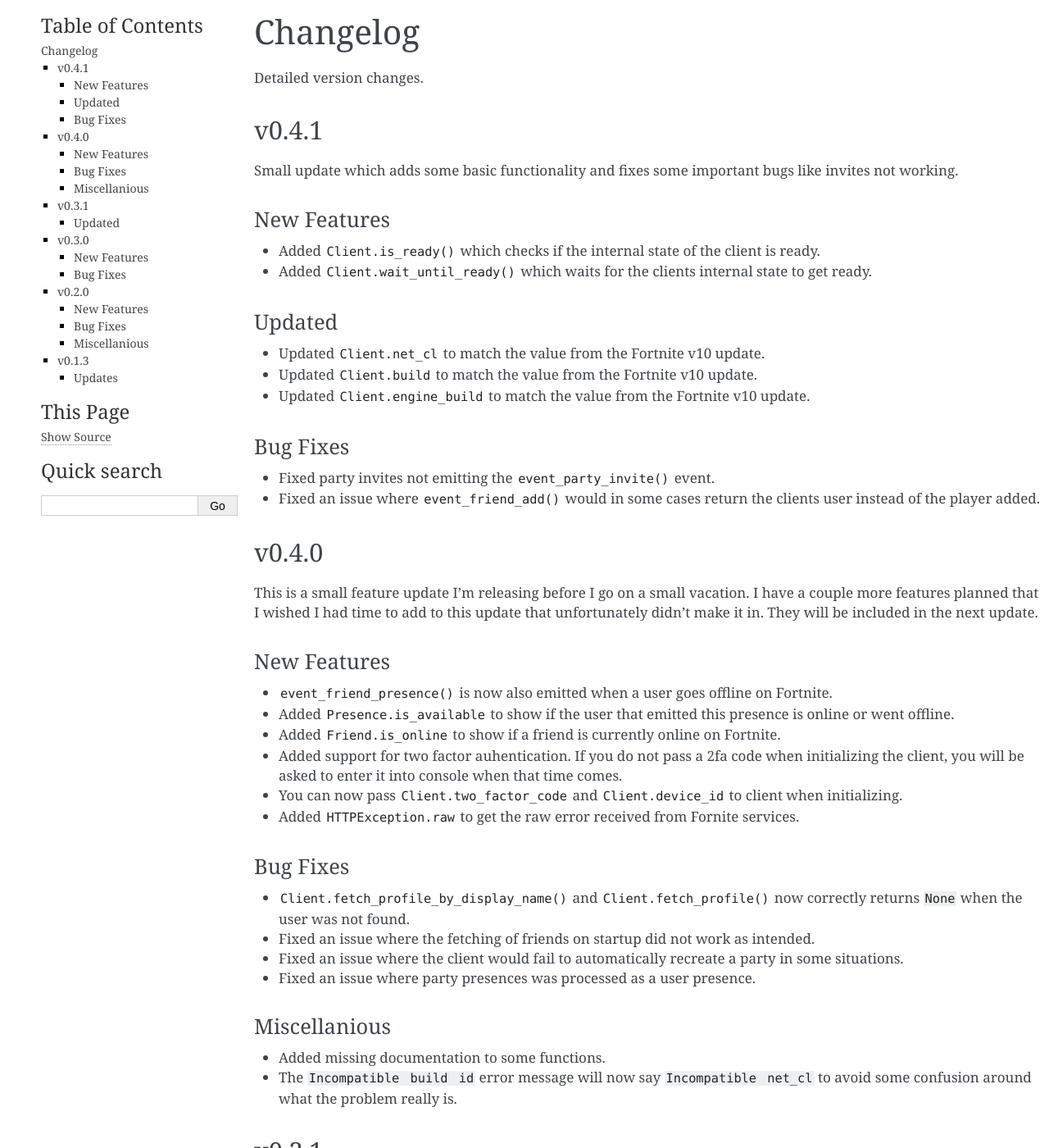
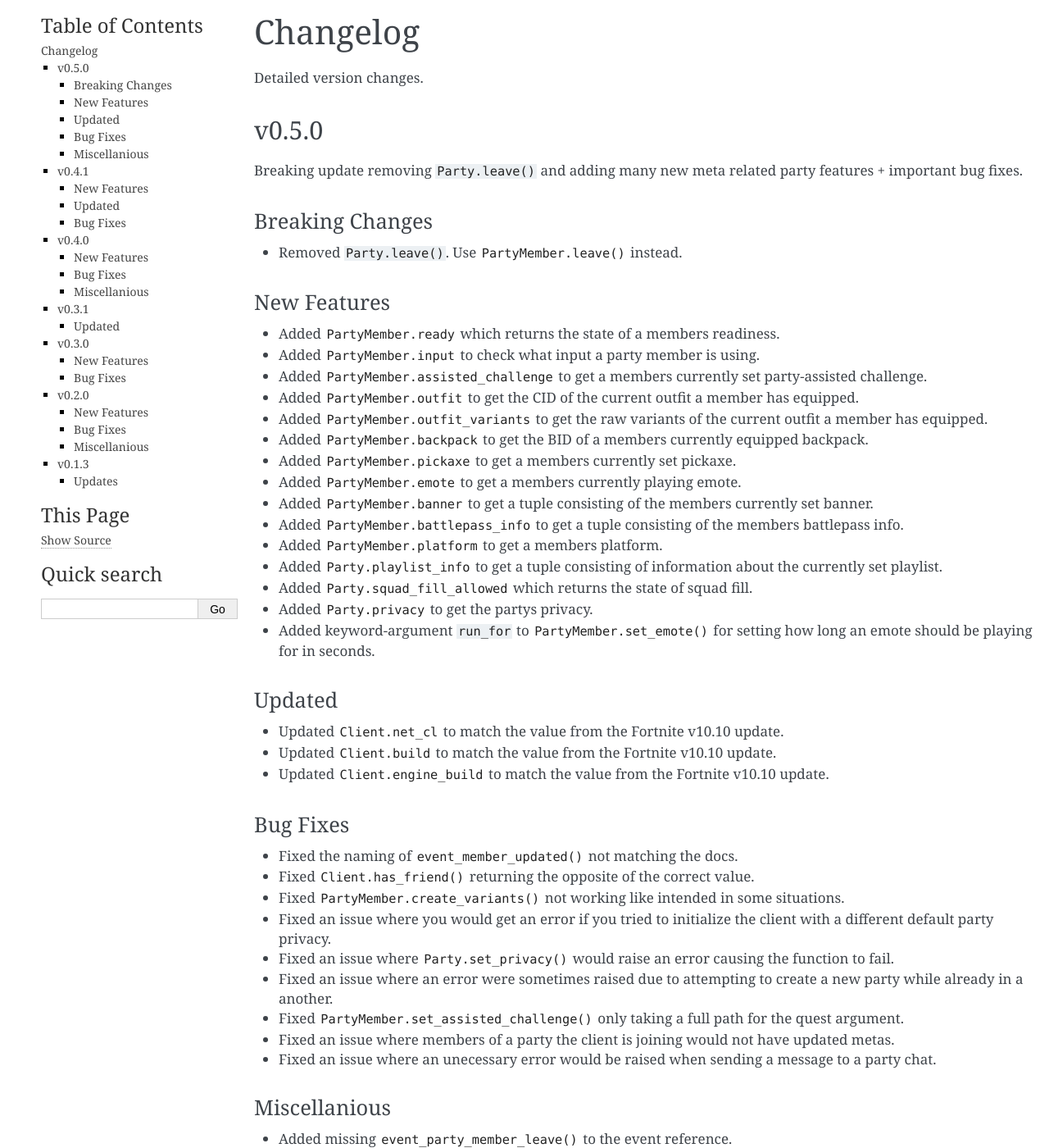
Before and after one commit to Terbau/fortnitepy, a Sphinx documentation site: the page built from docs/changelog.rst, in a window 1280 px wide and 1400 px high. Shown: the whole window at 82% size. Built offline with Sphinx 7.4.7, drawn with Linux system fonts in a browser that asks for light colours; some of the changed text lies outside the part shown.

Commit message:
changelog + version bump

```diff
--- a/docs/changelog.rst
+++ b/docs/changelog.rst
@@ -4,6 +4,64 @@ Changelog
 =========
 
 Detailed version changes.
+
+
+v0.5.0
+------
+
+Breaking update removing ``Party.leave()`` and adding many new meta related party features + important bug fixes.
+
+Breaking Changes
+~~~~~~~~~~~~~~~~
+
+- Removed ``Party.leave()``. Use :meth:`PartyMember.leave()` instead.
+
+New Features
+~~~~~~~~~~~~
+
+- Added :attr:`PartyMember.ready` which returns the state of a members readiness.
+- Added :attr:`PartyMember.input` to check what input a party member is using.
+- Added :attr:`PartyMember.assisted_challenge` to get a members currently set party-assisted challenge.
+- Added :attr:`PartyMember.outfit` to get the CID of the current outfit a member has equipped.
+- Added :attr:`PartyMember.outfit_variants` to get the raw variants of the current outfit a member has equipped.
+- Added :attr:`PartyMember.backpack` to get the BID of a members currently equipped backpack.
+- Added :attr:`PartyMember.pickaxe` to get a members currently set pickaxe.
+- Added :attr:`PartyMember.emote` to get a members currently playing emote.
+- Added :attr:`PartyMember.banner` to get a tuple consisting of the members currently set banner.
+- Added :attr:`PartyMember.battlepass_info` to get a tuple consisting of the members battlepass info.
+- Added :attr:`PartyMember.platform` to get a members platform.
+- Added :attr:`Party.playlist_info` to get a tuple consisting of information about the currently set playlist.
+- Added :attr:`Party.squad_fill_allowed` which returns the state of squad fill.
+- Added :attr:`Party.privacy` to get the partys privacy.
+- Added keyword-argument ``run_for`` to :meth:`PartyMember.set_emote()` for setting how long an emote should be playing for in seconds.
+
+Updated
+~~~~~~~
+
+- Updated :attr:`Client.net_cl` to match the value from the Fortnite v10.10 update.
+- Updated :attr:`Client.build` to match the value from the Fortnite v10.10 update.
+- Updated :attr:`Client.engine_build` to match the value from the Fortnite v10.10 update.
+
+Bug Fixes
+~~~~~~~~~
+
+- Fixed the naming of :func:`event_member_updated` not matching the docs.
+- Fixed :meth:`Client.has_friend()` returning the opposite of the correct value.
+- Fixed :meth:`PartyMember.create_variants()` not working like intended in some situations.
+- Fixed an issue where you would get an error if you tried to initialize the client with a different default party privacy.
+- Fixed an issue where :meth:`Party.set_privacy()` would raise an error causing the function to fail.
+- Fixed an issue where an error were sometimes raised due to attempting to create a new party while already in a another.
+- Fixed :meth:`PartyMember.set_assisted_challenge()` only taking a full path for the quest argument.
+- Fixed an issue where members of a party the client is joining would not have updated metas.
+- Fixed an issue where an unecessary error would be raised when sending a message to a party chat.
+
+Miscellanious
+~~~~~~~~~~~~~
+
+- Added missing :func:`event_party_member_leave` to the event reference.
+- Added "How can I fix the Incompatible net_cl error" to the faq.
+- Updated the faq answer regarding two factor auhentication usage.
+- Updated arena docs example for :meth:`Party.set_privacy()` to match the new arena playlist information introduced in Fortnite v10.
 
 
 v0.4.1
--- a/fortnitepy/__init__.py
+++ b/fortnitepy/__init__.py
@@ -24,7 +24,7 @@ OUT OF OR IN CONNECTION WITH THE SOFTWARE OR THE USE OR OTHER DEALINGS IN THE
 SOFTWARE.
 """
 
-__version__ = '0.4.1'
+__version__ = '0.5.0'
 
 from .client import Client
 from .friend import Friend, PendingFriend
```
